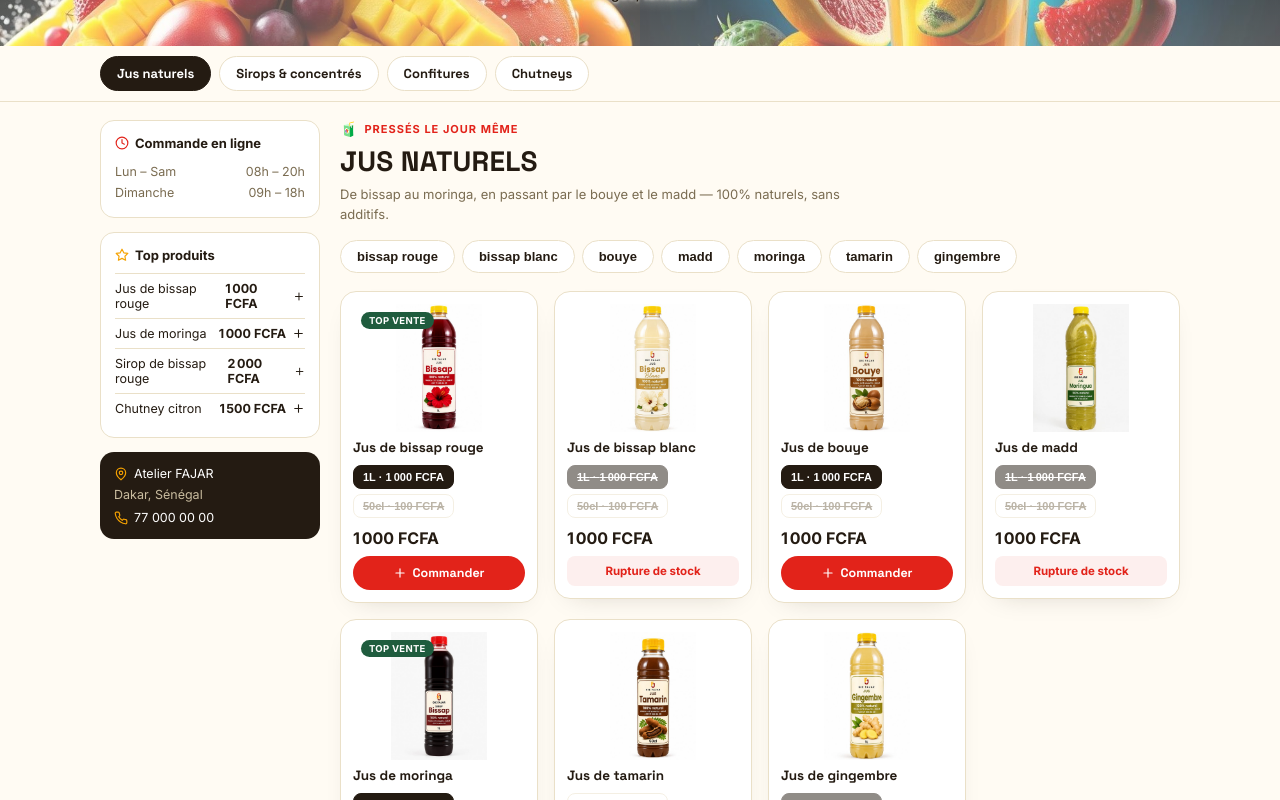
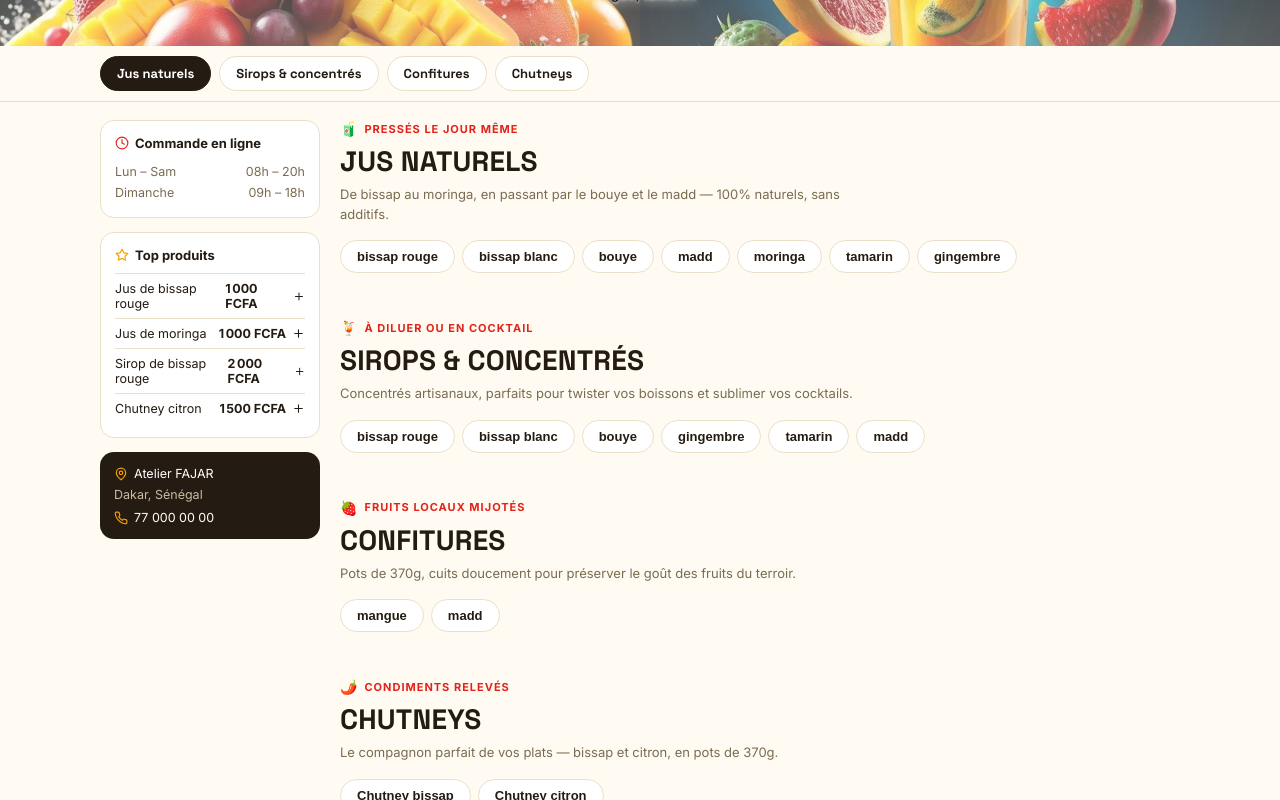
Before and after one commit to Angy00000/GIE-Fajar-boutique, a React (Vite) app: page / in a window 1280 px wide. Shown: the part 460-1260 px from the top of the page. Built offline with nearby package versions, Linux system fonts and the light colour scheme.

Commit message:
Cartes produits masquees par defaut, affichees au clic sur la pastille de saveur

```diff
--- a/src/App.jsx
+++ b/src/App.jsx
@@ -100,6 +100,7 @@ export default function App() {
   const [confirmedOrder, setConfirmedOrder] = useState(null);
   const [loading, setLoading] = useState(true);
   const [activeCat, setActiveCat] = useState(null);
+  const [activeFlavor, setActiveFlavor] = useState({});
   const sectionRefs = useRef({});
   const productRefs = useRef({});
 
@@ -155,9 +156,9 @@ export default function App() {
     sectionRefs.current[cat]?.scrollIntoView({ behavior: "smooth", block: "start" });
   }
 
-  function scrollToProduct(cat, id) {
+  function selectFlavor(cat, id) {
     setActiveCat(cat);
-    productRefs.current[id]?.scrollIntoView({ behavior: "smooth", block: "center" });
+    setActiveFlavor((prev) => ({ ...prev, [cat]: prev[cat] === id ? null : id }));
   }
 
   function shortLabel(name) {
@@ -212,21 +213,27 @@ export default function App() {
                 )}
                 {groups.length > 1 && (
                   <div style={{ display: "flex", gap: 7, overflowX: "auto", scrollbarWidth: "none", marginBottom: 16, paddingBottom: 2 }}>
-                    {groups.map((g) => (
-                      <button key={g.id} onClick={() => scrollToProduct(cat, g.id)} style={{
+                    {groups.map((g) => {
+                      const isActive = activeFlavor[cat] === g.id;
+                      return (
+                        <button key={g.id} onClick={() => selectFlavor(cat, g.id)} style={{
                           flexShrink: 0, padding: "8px 16px", borderRadius: 999, fontSize: 13, fontWeight: 700, cursor: "pointer",
-                        border: `1px solid ${COLORS.line}`, background: "#fff", color: COLORS.ink, whiteSpace: "nowrap",
+                          border: `1.5px solid ${isActive ? COLORS.ink : COLORS.line}`,
+                          background: isActive ? COLORS.ink : "#fff", color: isActive ? "#fff" : COLORS.ink, whiteSpace: "nowrap",
                         }}>{shortLabel(g.name)}</button>
-                    ))}
+                      );
+                    })}
                   </div>
                 )}
+                {(groups.length <= 1 || activeFlavor[cat]) && (
                   <div style={{ display: "grid", gridTemplateColumns: "repeat(auto-fill, minmax(190px, 1fr))", gap: 16 }}>
-                  {groups.map((g) => (
-                    <div key={g.id} ref={(el) => (productRefs.current[g.id] = el)} style={{ scrollMarginTop: 170 }}>
+                    {(groups.length > 1 ? groups.filter((g) => g.id === activeFlavor[cat]) : groups).map((g) => (
+                      <div key={g.id} ref={(el) => (productRefs.current[g.id] = el)}>
                         <ProductGroupCard group={g} cart={cart} onChange={addToCart} />
                       </div>
                     ))}
                   </div>
+                )}
               </div>
             );
           })}
```
Lines whose indentation alone changed are shown as unchanged.
